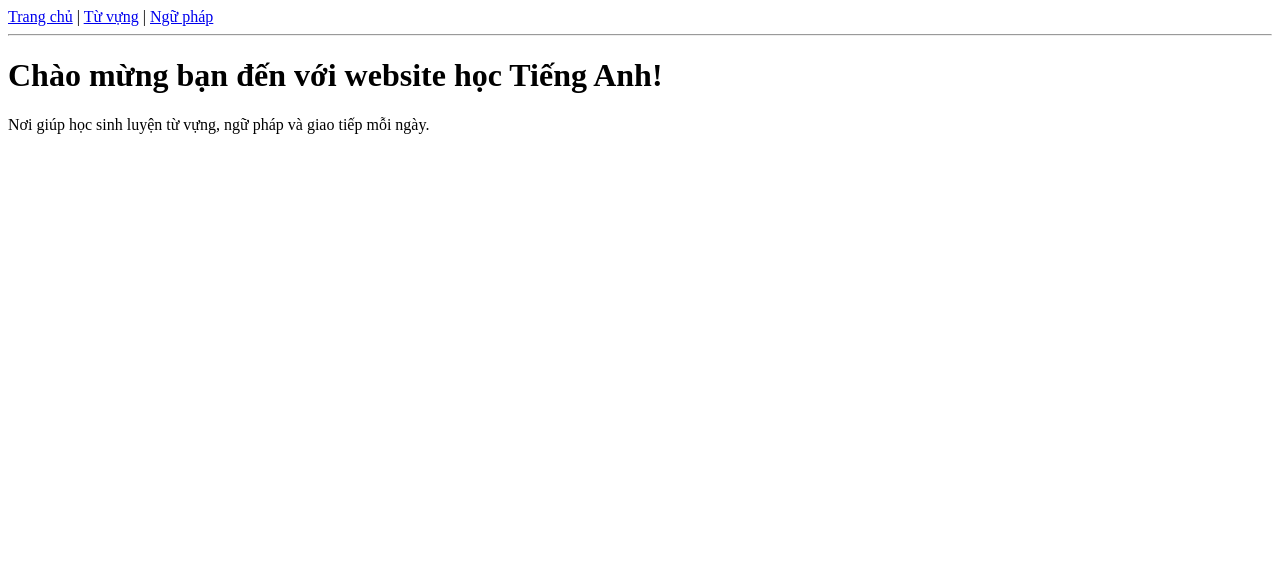
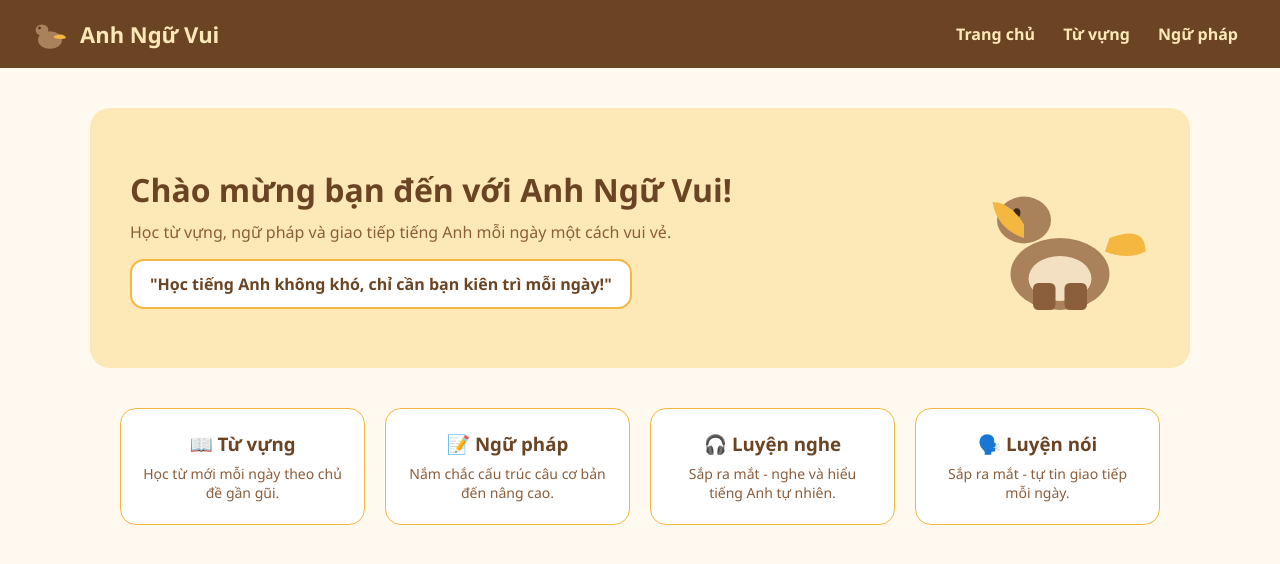
Before and after one commit to bi266199999-arch/english-learning-website, a plain HTML site: page index.html in a window 1280 px wide. Drawn offline with Linux system fonts and the light colour scheme.

Commit message:
Update index.html

```diff
--- a/index.html
+++ b/index.html
@@ -1,17 +1,143 @@
 <!DOCTYPE html>
 <html lang="vi">
 <head>
-  <meta charset="UTF-8">
-  <title>Học Tiếng Anh Cùng Chúng Tôi</title>
+<meta charset="UTF-8">
+<meta name="viewport" content="width=device-width, initial-scale=1.0">
+<title>Anh Ngữ Vui - Học Tiếng Anh Cùng Nhau</title>
+<style>
+  :root {
+    --brown-dark: #6B4423;
+    --brown-mid: #8B5E3C;
+    --yellow: #F4B740;
+    --yellow-light: #FDE9B8;
+    --bg: #FFF9EF;
+    --text: #4A3423;
+  }
+  * { box-sizing: border-box; margin: 0; padding: 0; }
+  body {
+    font-family: 'Segoe UI', Arial, sans-serif;
+    background: var(--bg);
+    color: var(--text);
+  }
+  header {
+    background: var(--brown-dark);
+    padding: 14px 30px;
+    display: flex;
+    align-items: center;
+    justify-content: space-between;
+    flex-wrap: wrap;
+  }
+  .logo { display: flex; align-items: center; gap: 10px; }
+  .logo span { color: var(--yellow-light); font-size: 22px; font-weight: bold; }
+  nav a {
+    color: var(--yellow-light);
+    text-decoration: none;
+    margin: 0 12px;
+    font-weight: 600;
+  }
+  nav a:hover { color: var(--yellow); }
+  .hero {
+    max-width: 1100px;
+    margin: 40px auto;
+    background: var(--yellow-light);
+    border-radius: 20px;
+    padding: 40px;
+    display: flex;
+    align-items: center;
+    justify-content: space-between;
+    flex-wrap: wrap;
+    gap: 20px;
+  }
+  .hero-text h1 {
+    color: var(--brown-dark);
+    font-size: 32px;
+    margin-bottom: 10px;
+  }
+  .hero-text p { color: var(--brown-mid); font-size: 16px; }
+  .bubble {
+    background: white;
+    border: 2px solid var(--yellow);
+    border-radius: 14px;
+    padding: 12px 18px;
+    margin-top: 16px;
+    display: inline-block;
+    font-weight: 600;
+    color: var(--brown-dark);
+  }
+  .cards {
+    max-width: 1100px;
+    margin: 0 auto 50px;
+    padding: 0 30px;
+    display: grid;
+    grid-template-columns: repeat(auto-fit, minmax(220px, 1fr));
+    gap: 20px;
+  }
+  .card {
+    background: white;
+    border: 1px solid var(--yellow);
+    border-radius: 16px;
+    padding: 22px;
+    text-align: center;
+  }
+  .card h3 { color: var(--brown-dark); margin-bottom: 8px; }
+  .card p { color: var(--brown-mid); font-size: 14px; }
+</style>
 </head>
 <body>
+
+<header>
+  <div class="logo">
+    <svg width="40" height="40" viewBox="0 0 100 100">
+      <ellipse cx="50" cy="65" rx="30" ry="22" fill="#A9825C"/>
+      <ellipse cx="30" cy="40" rx="16" ry="14" fill="#A9825C"/>
+      <circle cx="24" cy="35" r="3" fill="#3A2A1A"/>
+      <path d="M60 55 Q85 45 90 60 Q80 65 60 60 Z" fill="#F4B740"/>
+    </svg>
+    <span>Anh Ngữ Vui</span>
+  </div>
   <nav>
-    <a href="index.html">Trang chủ</a> |
-    <a href="vocabulary.html">Từ vựng</a> |
+    <a href="index.html">Trang chủ</a>
+    <a href="vocabulary.html">Từ vựng</a>
     <a href="grammar.html">Ngữ pháp</a>
   </nav>
-  <hr>
-  <h1>Chào mừng bạn đến với website học Tiếng Anh!</h1>
-  <p>Nơi giúp học sinh luyện từ vựng, ngữ pháp và giao tiếp mỗi ngày.</p>
+</header>
+
+<section class="hero">
+  <div class="hero-text">
+    <h1>Chào mừng bạn đến với Anh Ngữ Vui!</h1>
+    <p>Học từ vựng, ngữ pháp và giao tiếp tiếng Anh mỗi ngày một cách vui vẻ.</p>
+    <div class="bubble">"Học tiếng Anh không khó, chỉ cần bạn kiên trì mỗi ngày!"</div>
+  </div>
+  <svg width="180" height="180" viewBox="0 0 200 200">
+    <ellipse cx="100" cy="140" rx="55" ry="40" fill="#A9825C"/>
+    <ellipse cx="100" cy="145" rx="35" ry="25" fill="#F3DFC1"/>
+    <ellipse cx="60" cy="80" rx="30" ry="26" fill="#A9825C"/>
+    <ellipse cx="52" cy="72" rx="4" ry="5" fill="#3A2A1A"/>
+    <path d="M155 100 Q195 85 195 115 Q175 125 150 115 Z" fill="#F4B740"/>
+    <rect x="70" y="150" width="25" height="30" rx="6" fill="#8B5E3C"/>
+    <rect x="105" y="150" width="25" height="30" rx="6" fill="#8B5E3C"/>
+    <path d="M60 100 Q30 90 25 60 Q45 60 60 85 Z" fill="#F4B740"/>
+  </svg>
+</section>
+
+<section class="cards">
+  <div class="card">
+    <h3>📖 Từ vựng</h3>
+    <p>Học từ mới mỗi ngày theo chủ đề gần gũi.</p>
+  </div>
+  <div class="card">
+    <h3>📝 Ngữ pháp</h3>
+    <p>Nắm chắc cấu trúc câu cơ bản đến nâng cao.</p>
+  </div>
+  <div class="card">
+    <h3>🎧 Luyện nghe</h3>
+    <p>Sắp ra mắt - nghe và hiểu tiếng Anh tự nhiên.</p>
+  </div>
+  <div class="card">
+    <h3>🗣️ Luyện nói</h3>
+    <p>Sắp ra mắt - tự tin giao tiếp mỗi ngày.</p>
+  </div>
+</section>
+
 </body>
 </html>
```
